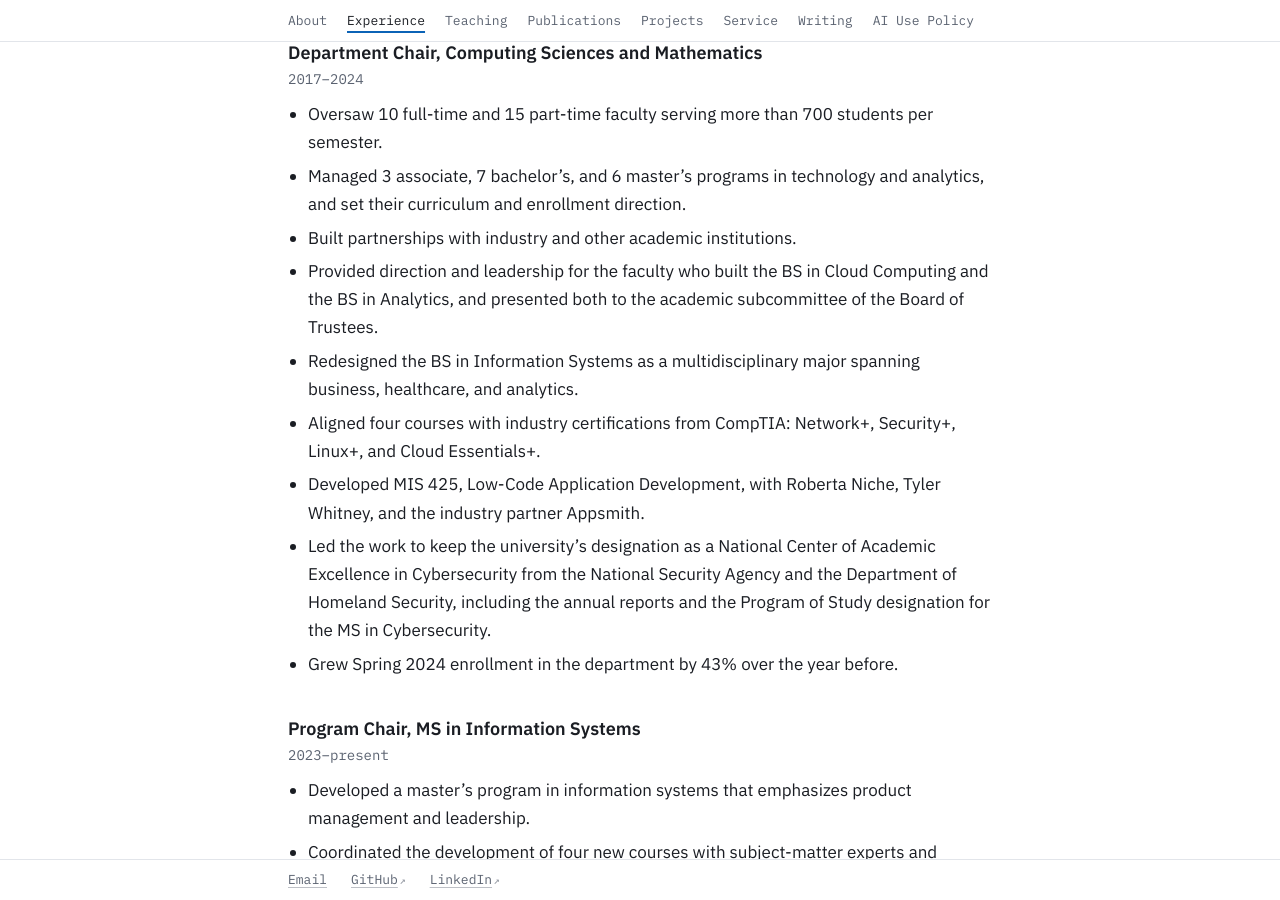
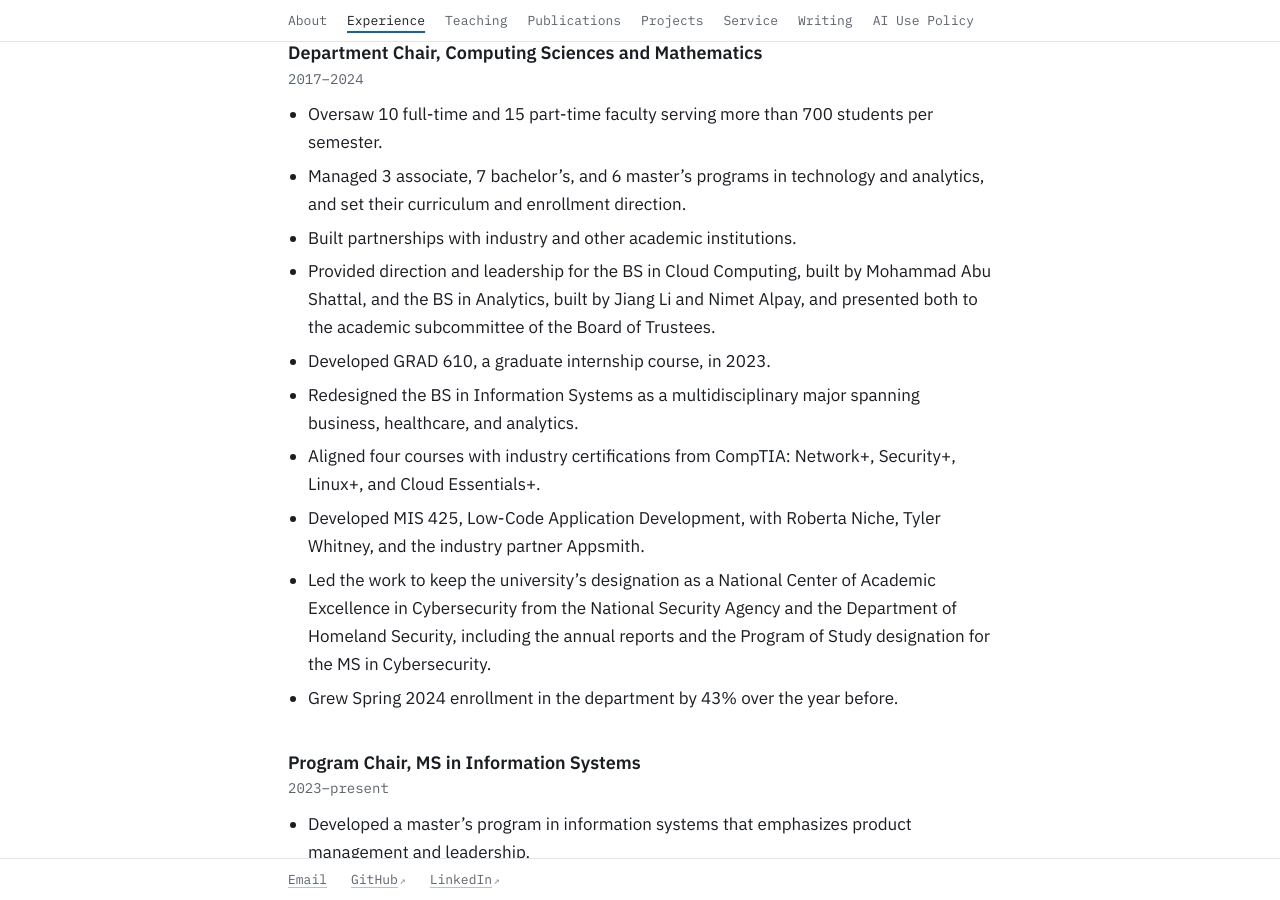
Before and after one commit to toddawhittaker/toddawhittaker.github.io, a Jekyll site: the page built from docs/experience/index.md, in a window 1280 px wide and 900 px high, scrolled down 2006 px. Built offline with Jekyll 4.4.1, drawn with Linux system fonts in a browser that asks for light colours; our own code applies the rules of GitHub Pages for plain Markdown files.

Commit message:
Name faculty for Cloud Computing and Analytics; add GRAD 610

```diff
--- a/docs/experience/index.md
+++ b/docs/experience/index.md
@@ -42,7 +42,8 @@ title: Experience
 - Oversaw 10 full-time and 15 part-time faculty serving more than 700 students per semester.
 - Managed 3 associate, 7 bachelor's, and 6 master's programs in technology and analytics, and set their curriculum and enrollment direction.
 - Built partnerships with industry and other academic institutions.
-- Provided direction and leadership for the faculty who built the BS in Cloud Computing and the BS in Analytics, and presented both to the academic subcommittee of the Board of Trustees.
+- Provided direction and leadership for the BS in Cloud Computing, built by Mohammad Abu Shattal, and the BS in Analytics, built by Jiang Li and Nimet Alpay, and presented both to the academic subcommittee of the Board of Trustees.
+- Developed GRAD 610, a graduate internship course, in 2023.
 - Redesigned the BS in Information Systems as a multidisciplinary major spanning business, healthcare, and analytics.
 - Aligned four courses with industry certifications from CompTIA: Network+, Security+, Linux+, and Cloud Essentials+.
 - Developed MIS 425, Low-Code Application Development, with Roberta Niche, Tyler Whitney, and the industry partner Appsmith.
```
